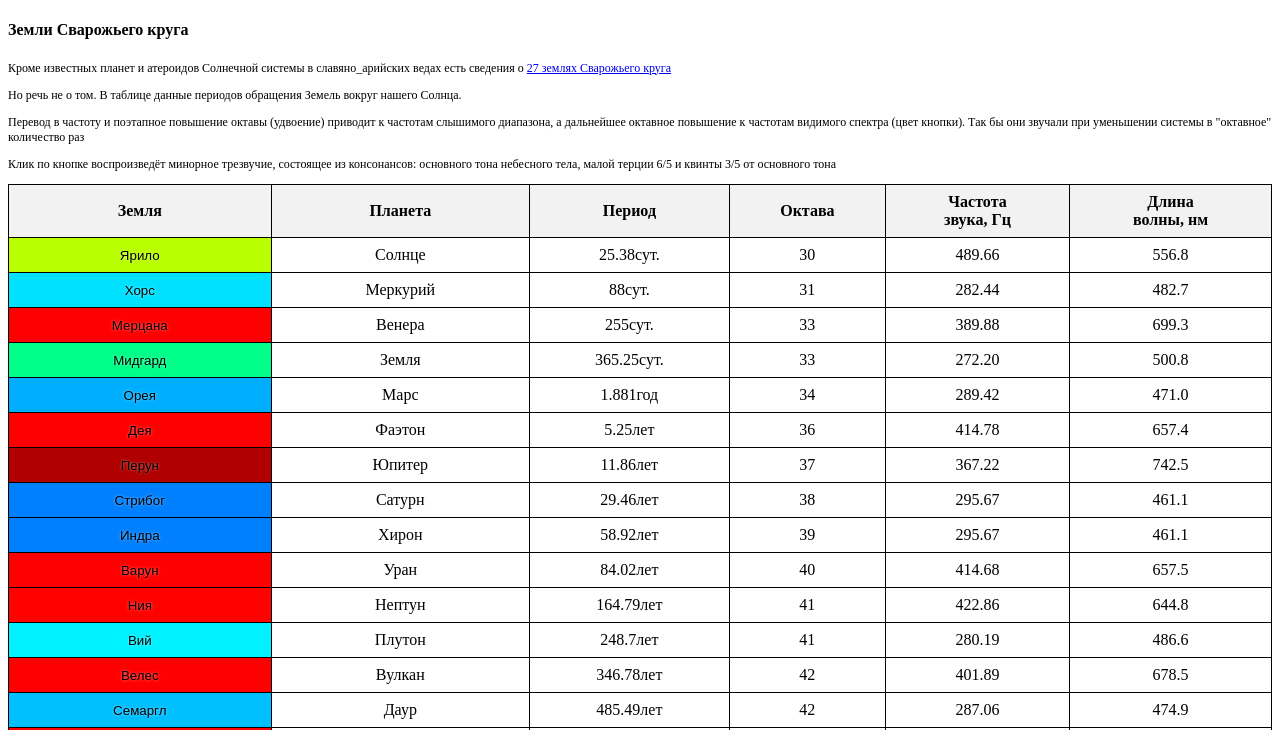
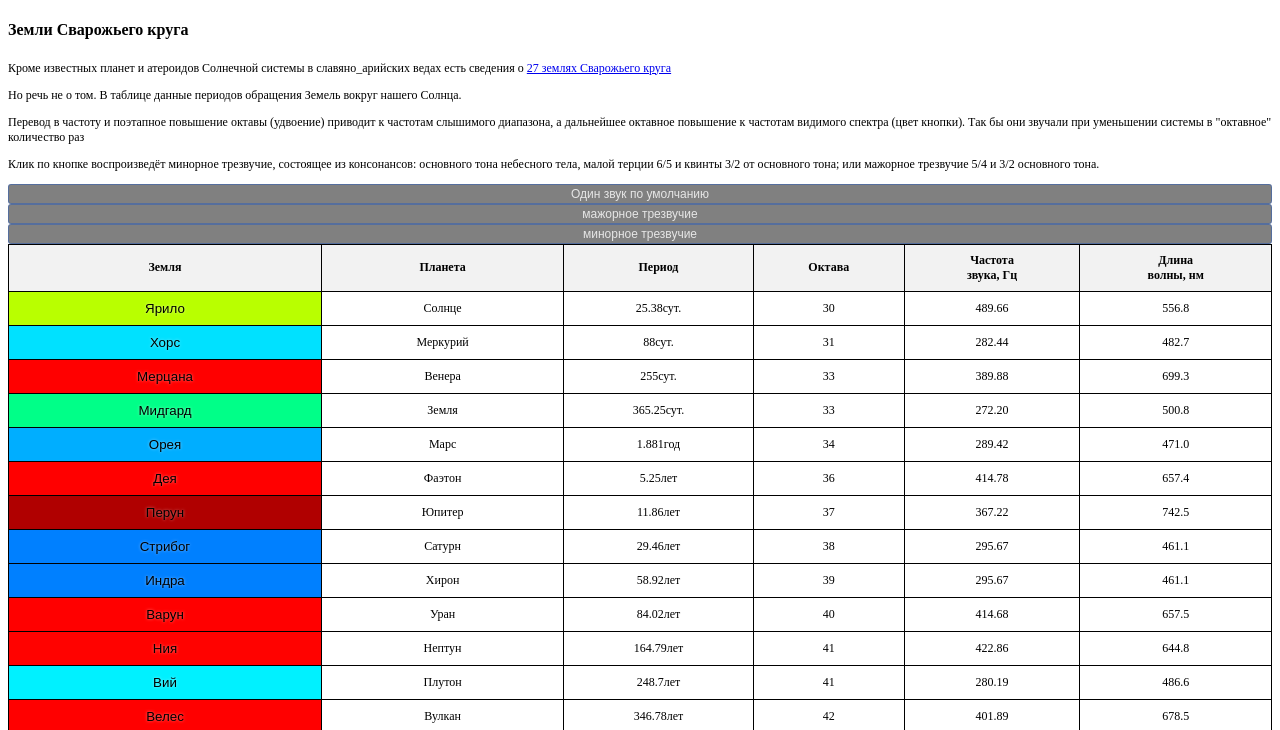
Before and after one commit to meweryk/Wave-of-land, a plain HTML site: page index.html in a window 1280 px wide. Both pictures are taken after a click on the button "Ярило". Shown: the top 730 px of the page. Drawn offline with Linux system fonts and the light colour scheme.

Commit message:
Update index.html
Add major and minor

```diff
--- a/index.html
+++ b/index.html
@@ -8,9 +8,30 @@
   p {
     font-size: 12px;
   }
+  .button {
+                padding: 2px 4px;
+                border-radius: 3px;
+                background-color: grey;
+                font-size: 12px;
+                cursor: pointer;
+                transition: background-color 0.3s, color 0.3s;
+                width: 100%;
+                border: 1px solid #516da1e7;
+                color: #ffffffcc;
+            }
+
+            button:hover {
+                background-color: ##aaf4ff84;
+            }
+
+            button.playing {
+                background-color: ##d5f4ff84;
+                color: white;
+            }
   table {
     border-collapse: collapse;
     width: 100%;
+    font-size: 12px;
   }
   th, td {
     border: 1px solid black;
@@ -25,6 +46,7 @@
     border: none;
     color: blue;
     cursor: pointer;
+    padding: none;
   }
   .text-glow {
     text-shadow: 0 0 3px rgba(255, 255, 255, 0.5); /* свечение     белым */
@@ -37,7 +59,10 @@
 <p>Кроме известных планет и атероидов Солнечной системы в славяно_арийских ведах есть сведения о <a href="https://www.yaplakal.com/forum7/topic2222517.html">27 землях Сварожьего круга</a></p>
 <p>Но речь не о том. В таблице данные периодов обращения Земель вокруг нашего Солнца.</p>
 <p>Перевод в частоту и поэтапное повышение октавы (удвоение) приводит к частотам слышимого диапазона, а дальнейшее октавное повышение к частотам видимого спектра (цвет кнопки). Так бы они звучали при уменьшении системы в "октавное" количество раз</p>
-<p>Клик по кнопке воспроизведёт минорное трезвучие, состоящее из консонансов: основного тона небесного тела, малой терции 6/5 и квинты 3/5 от основного тона</p>
+<p>Клик по кнопке воспроизведёт минорное трезвучие, состоящее из консонансов: основного тона небесного тела, малой терции 6/5 и квинты 3/2 от основного тона; или мажорное трезвучие 5/4 и 3/2 основного тона.</p>
+<button id="play1" class="button" onclick="toggleOne()">Один звук по умолчанию </button><br>
+<button id="playJ" class="button" onclick="toggleMajor()">мажорное трезвучие </button><br>
+        <button id="playN" class="button" onclick="toggleMinor()">минорное трезвучие </button><br>
 <table id="planetsTable">
   <thead>
     <tr>
@@ -55,6 +80,19 @@
 </table>
 
 <script>
+  var major = 1;
+  function toggleMajor() {
+                major = 2
+            }
+
+            function toggleMinor() {
+                major = 3
+            }
+
+            function toggleOne() {
+                major = 1
+            }
+
   function octav() {
     const A4 = 108; // первая октава Am имеет частоту 259.2 Гц.
     const ratio = Math.log2(this.freq / A4); // Расчитываем отношение для определения октавы планеты относительно основной октавы.
@@ -333,7 +371,7 @@
       let attackTime = 0.1; // Время атаки в секундах
       let decayTime = 0.2; // Время спада в секундах
       let sustainLevel = 0.5; // Уровень удержания (от 0 до 1)
-      let releaseTime = 3; // Время затухания в секундах
+      let releaseTime = 1; // Время затухания в секундах
 
                 let context = new AudioContext();
 
@@ -341,9 +379,9 @@
   var oscillatorVolume = 0.5; // Пример: установка громкости на 50%
 
                 for (var i = 0; i < frequencies.length; i++) {
-                    oscillator = context.createOscillator();
+                    let oscillator = context.createOscillator();
 
-                    gainNode = context.createGain();
+                    let gainNode = context.createGain();
 
                     // Установка параметров ADSR
     gainNode.gain.setValueAtTime(0, context.currentTime); // Устанавливаем громкость на 0 сразу
@@ -373,9 +411,17 @@
     button.textContent = name;
     button.addEventListener('click', function() {
       let frequencies = []
-      frequencies[0] = (vawe).toFixed(2)
-      frequencies[1] = (vawe*6/5).toFixed(2)
-      frequencies[2] = (vawe*3/2).toFixed(2)
+      if (major == 3) {
+        frequencies[0] = (vawe).toFixed(2)
+        frequencies[1] = (vawe*6/5).toFixed(2)
+        frequencies[2] = (vawe*3/2).toFixed(2)
+      } else if (major == 1) {
+        frequencies[0] = (vawe).toFixed(2)
+      } else {
+        frequencies[0] = (vawe).toFixed(2)
+        frequencies[1] = (vawe*5/4).toFixed(2)
+        frequencies[2] = (vawe*3/2).toFixed(2)
+      }
       startSounds(frequencies);
     });
     return button;
@@ -412,4 +458,4 @@
   window.onload = fillTable;
 </script>
 </body>
-</html>
+  </html>
```
